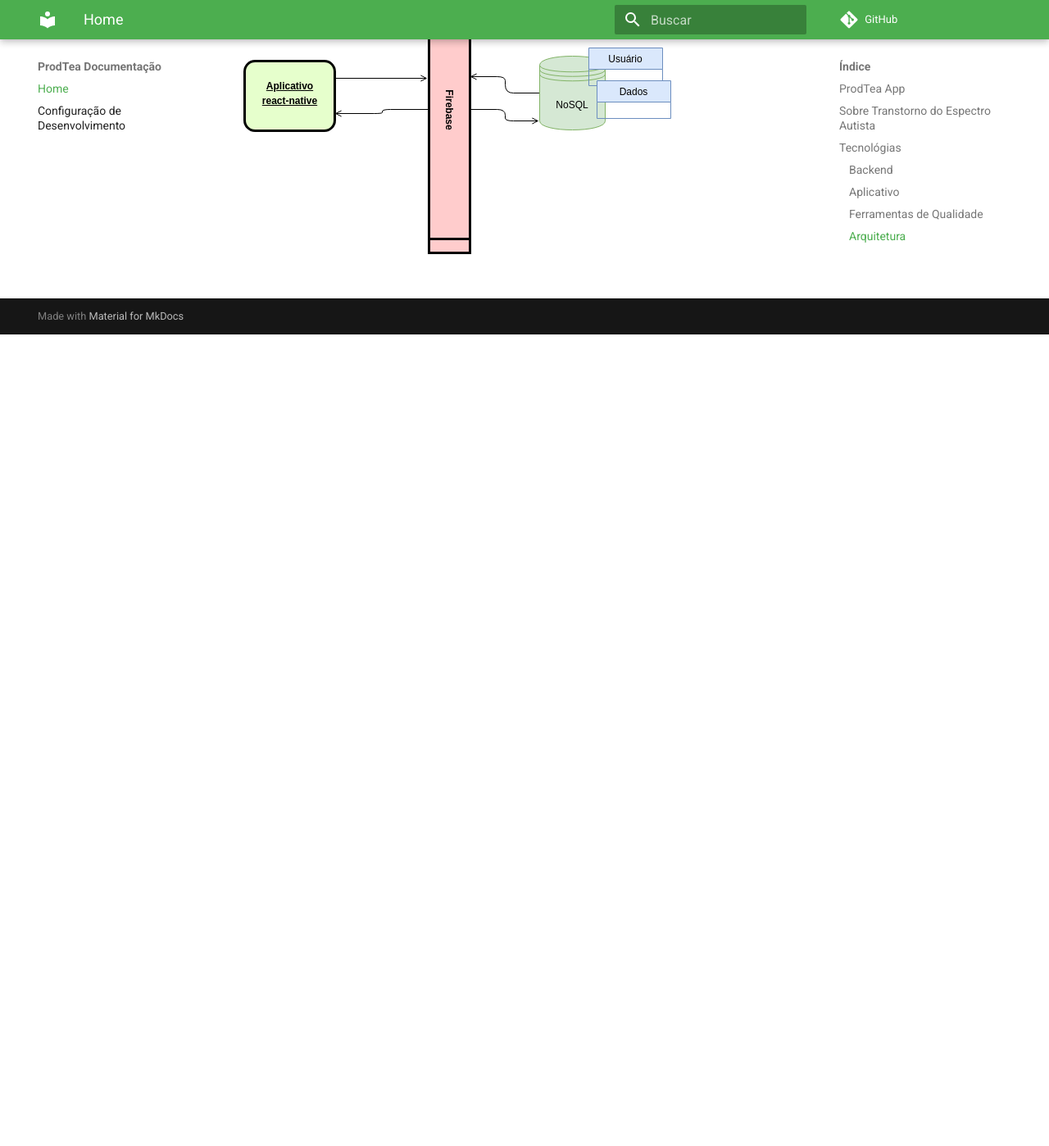
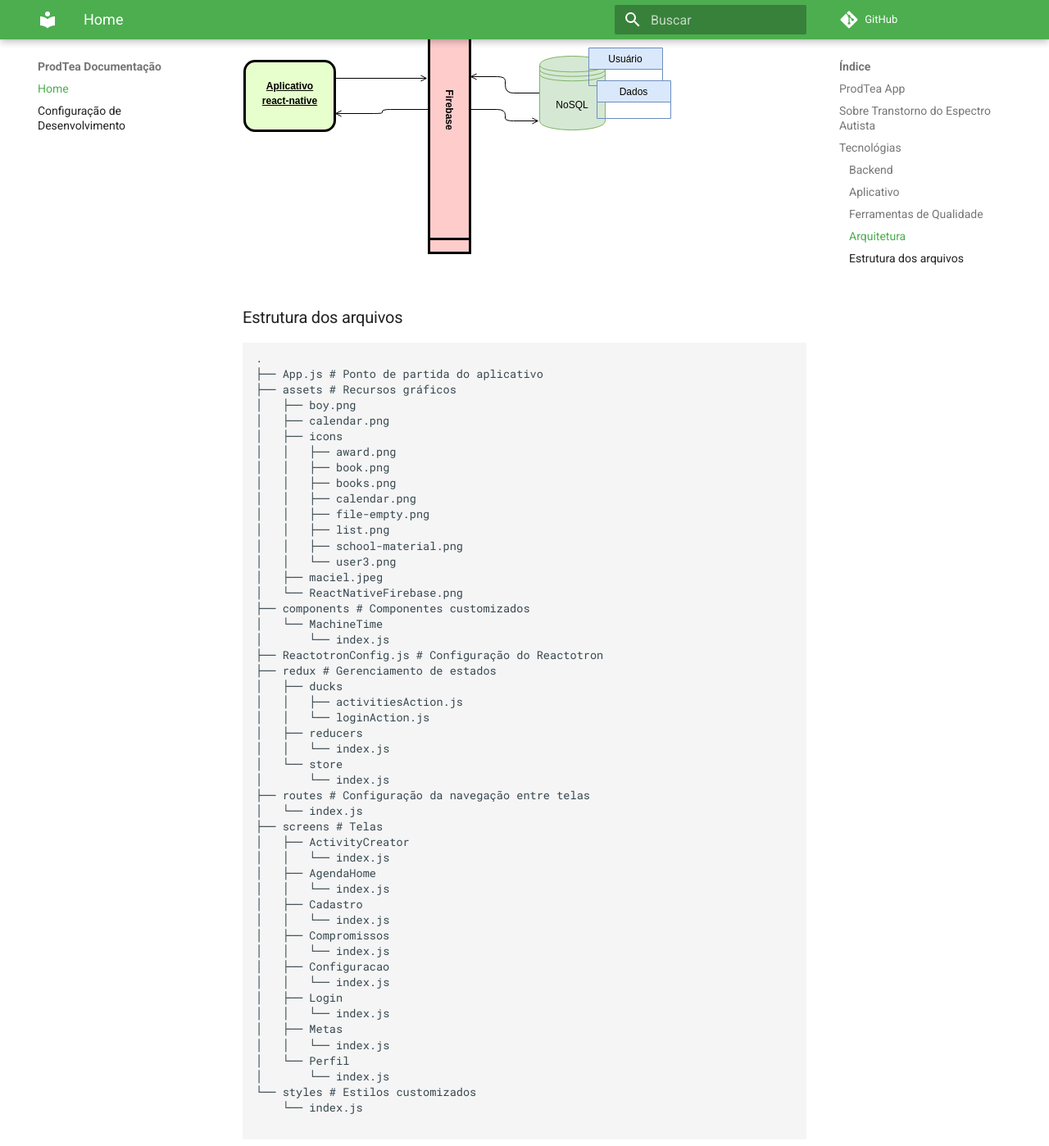
Before and after one commit to daviwesley/ProdTeaApp, an MkDocs documentation site: the page built from docs/index.md, in a window 1280 px wide and 1400 px high, scrolled down 1496 px. Shown: the whole window at 82% size. Built offline with MkDocs 1.6.1 and Material for MkDocs 9.7.7, drawn with Linux system fonts in a browser that asks for light colours; comment, search, counter and statistics services are not loaded; old or Windows-style settings are respelled for this version of MkDocs; before the commit the page ends 1904 px from its top, so only the background shows below that.

Commit message:
add information about files structures

````diff
--- a/docs/index.md
+++ b/docs/index.md
@@ -37,3 +37,58 @@ O TEA engloba diferentes condições marcadas por perturbações do desenvolvime
 
 ### Arquitetura
 ![arquiteura simples do aplicativo](https://raw.githubusercontent.com/daviwesley/ProdTeaApp/master/docs/images/arquitetura.png)
+
+### Estrutura dos arquivos
+
+```bash
+.
+├── App.js # Ponto de partida do aplicativo
+├── assets # Recursos gráficos
+│   ├── boy.png
+│   ├── calendar.png
+│   ├── icons
+│   │   ├── award.png
+│   │   ├── book.png
+│   │   ├── books.png
+│   │   ├── calendar.png
+│   │   ├── file-empty.png
+│   │   ├── list.png
+│   │   ├── school-material.png
+│   │   └── user3.png
+│   ├── maciel.jpeg
+│   └── ReactNativeFirebase.png
+├── components # Componentes customizados
+│   └── MachineTime
+│       └── index.js
+├── ReactotronConfig.js # Configuração do Reactotron
+├── redux # Gerenciamento de estados
+│   ├── ducks
+│   │   ├── activitiesAction.js
+│   │   └── loginAction.js
+│   ├── reducers
+│   │   └── index.js
+│   └── store
+│       └── index.js
+├── routes # Configuração da navegação entre telas
+│   └── index.js
+├── screens # Telas
+│   ├── ActivityCreator
+│   │   └── index.js
+│   ├── AgendaHome
+│   │   └── index.js
+│   ├── Cadastro
+│   │   └── index.js
+│   ├── Compromissos
+│   │   └── index.js
+│   ├── Configuracao
+│   │   └── index.js
+│   ├── Login
+│   │   └── index.js
+│   ├── Metas
+│   │   └── index.js
+│   └── Perfil
+│       └── index.js
+└── styles # Estilos customizados
+    └── index.js
+
+```
````
